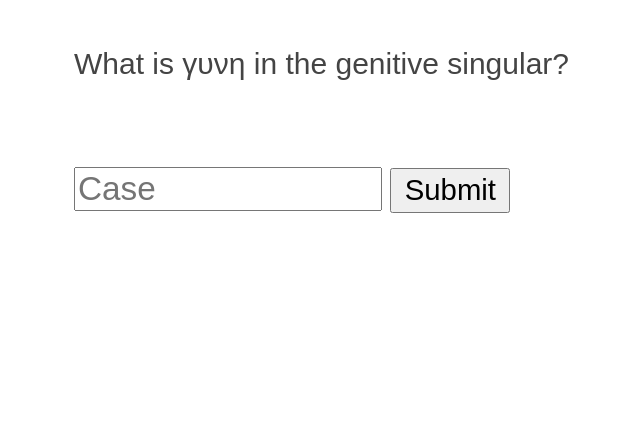
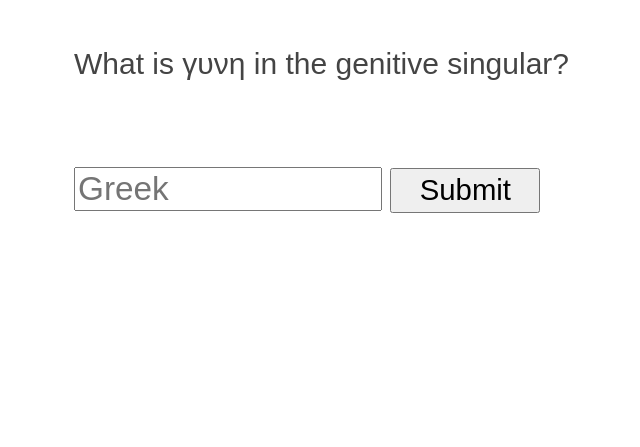
Before and after one commit to fluffyear/logeu, a Django app: page /home/noun_input/ in a window 1280 px wide. Shown: the top 447 px of the page, without its empty margins (241-881 px from the left). Run offline with Django 4.2, Linux system fonts and the light colour scheme.

Commit message:
update input text

```diff
--- a/home/templates/noun_input.html
+++ b/home/templates/noun_input.html
@@ -16,8 +16,8 @@
 <body>
 <div id="div_1">
     <p>What is {{ ans_base }} in the {{ ans_case }}?</p>
-    <br><input id="userInput" type="text" placeholder="Case" style="width: 300px; font-size: 25pt;" >
-    <button id="pogBtn" onclick="app()" style="width: 120px; height: 45px; font-size: 22pt;">Submit</button>
+    <br><input id="userInput" type="text" placeholder="Greek" style="width: 300px; font-size: 25pt;" >
+    <button id="pogBtn" onclick="app()" style="width: 150px; height: 45px; font-size: 22pt;">Submit</button>
     <p><br><br><br><br><a href="/home">Home</a></p>
 </div>
 <div id="div_2">
```
